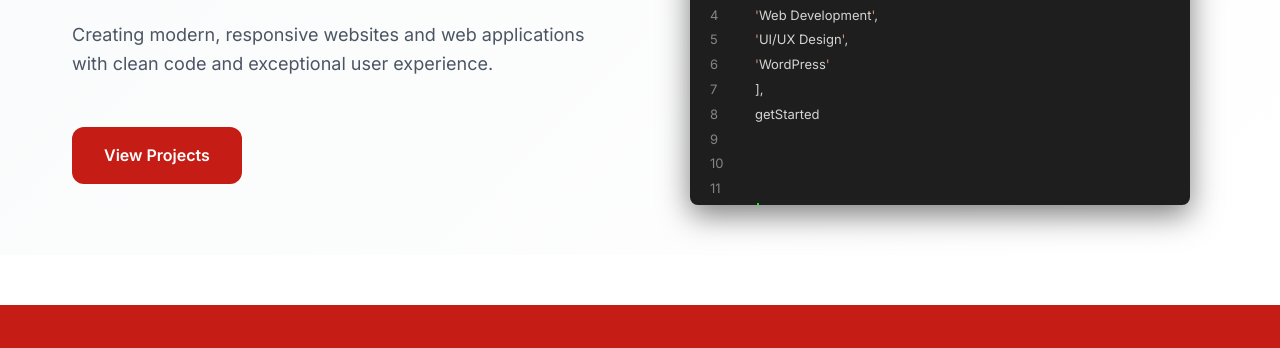
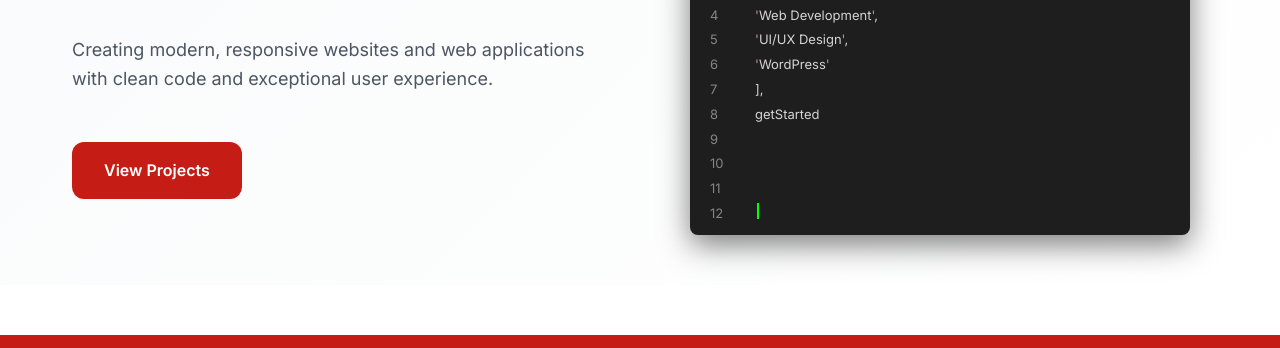
Before and after one commit to avdbp/rocketmedia, a plain HTML site: page index.html in a window 1280 px wide. Shown: the part 315-663 px from the top of the page. Drawn offline with Linux system fonts and the light colour scheme.

Commit message:
Update styles.css - minor adjustments

```diff
--- a/assets/styles.css
+++ b/assets/styles.css
@@ -1759,7 +1759,7 @@ a:hover {
 .code-editor {
   width: 100%;
   max-width: 500px;
-  height: 350px;
+  height: 380px;
   background: #1e1e1e;
   border-radius: 8px;
   box-shadow: 0 10px 30px rgba(0,0,0,0.5);
```
